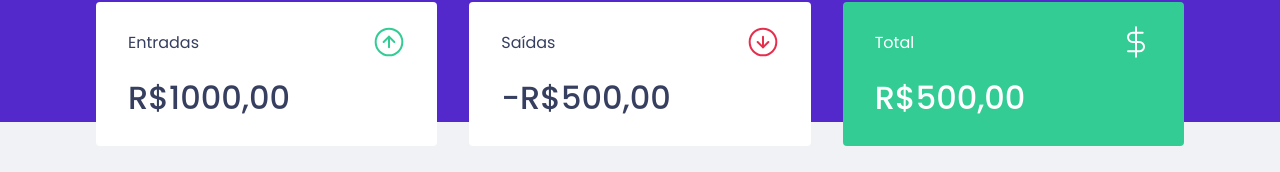
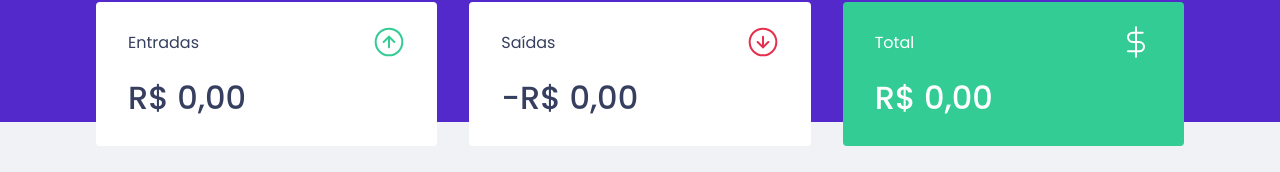
Before and after one commit to pbpeterson/dt-money, a React (Create React App) app: page / in a window 1280 px wide. Shown: the part 150-322 px from the top of the page. Built offline with nearby package versions, Linux system fonts and the light colour scheme; no server answers; what miragejs would draw is missing.

Commit message:
adicionado resumo no header

```diff
--- a/src/components/NewTransactionModal/index.tsx
+++ b/src/components/NewTransactionModal/index.tsx
@@ -1,10 +1,10 @@
-import { FormEvent, useState } from 'react'
+import { FormEvent, useContext, useState } from 'react'
 import Modal from 'react-modal'
 import closeImg from '../../assets/close.svg'
 import incomeImg from '../../assets/entrada.svg'
 import outcomeImg from '../../assets/saidas.svg'
-import { api } from '../../services/api'
 import { RadioBox, TransactionTypeContainer } from '../../styles/global'
+import { TransactionsContext } from '../TransactionsContext'
 import {Container} from './styles'
 
 interface NewTransactionModalProps{
@@ -14,19 +14,26 @@ interface NewTransactionModalProps{
 
 export default function NewTransactionModal({isOpen, onRequestClose}: NewTransactionModalProps) {
   const [title, setTitle] = useState('')
-  const [value, setValue] = useState(0)
+  const [amount, setAmount] = useState(0)
   const [category, setCategory] = useState('')
   const [type, setType] = useState('deposit')
 
-  function handleCreateNewTransaction(event: FormEvent){
+const {createTransaction} = useContext(TransactionsContext)
+
+  async function handleCreateNewTransaction(event: FormEvent){
     event.preventDefault();
-    const data = {
+
+    await createTransaction({
       title,
-      value,
+      amount,
       category,
-      type};
-
-      api.post('/transactions', data)
+      type,
+    })
+    setTitle('');
+    setAmount(0);
+    setCategory('');
+    setType('deposit');
+    onRequestClose()
   }
 
   return (
@@ -47,7 +54,7 @@ export default function NewTransactionModal({isOpen, onRequestClose}: NewTransac
         <h2>Cadastrar Transação</h2>
 
         <input placeholder='Titulo' value={title} onChange={event => setTitle(event.target.value)}/>
-        <input placeholder='valor' type='number' value={value} onChange={event => setValue(Number(event.target.value))}/>
+        <input placeholder='valor' type='number' value={amount} onChange={event => setAmount(Number(event.target.value))}/>
         <TransactionTypeContainer>
           <RadioBox
             type='button'
--- a/src/components/Summary/index.tsx
+++ b/src/components/Summary/index.tsx
@@ -6,7 +6,22 @@ import { TransactionsContext } from '../TransactionsContext';
 import { Container } from "./styles";
 
 export default function Summary() {
-  const transactions = useContext(TransactionsContext)
+  const {transactions} = useContext(TransactionsContext)
+
+  const summary = transactions.reduce((acc, transaction)=>{
+      if(transaction.type ==='deposit'){
+        acc.deposits += transaction.amount;
+        acc.total += transaction.amount
+      }else{
+        acc.withdraws += transaction.amount;
+        acc.total -= transaction.amount;
+      }
+      return acc
+  },{
+    deposits:0,
+    withdraws:0,
+    total:0,
+  })
 
   return (
     <div>
@@ -16,21 +31,34 @@ export default function Summary() {
             <p>Entradas</p>
             <img src={incomeImg} alt="" />
           </header>
-          <strong>R$1000,00</strong>
+          <strong>
+            {new Intl.NumberFormat('pt-BR',{
+                style:'currency',
+                currency:'BRL'
+              })
+              .format(summary.deposits)}</strong>
         </div>
         <div>
           <header>
             <p>Saídas</p>
             <img src={outcomeImg} alt="" />
           </header>
-          <strong>-R$500,00</strong>
+          <strong>-{new Intl.NumberFormat('pt-BR',{
+                style:'currency',
+                currency:'BRL'
+              })
+              .format(summary.withdraws)}</strong>
         </div>
         <div className='hightlight-background'>
           <header>
             <p>Total</p>
             <img src={totalImg} alt="" />
           </header>
-          <strong>R$500,00</strong>
+          <strong>{new Intl.NumberFormat('pt-BR',{
+                style:'currency',
+                currency:'BRL'
+              })
+              .format(summary.total)}</strong>
         </div>
       </Container>
     </div>
--- a/src/components/TransactionsContext.tsx
+++ b/src/components/TransactionsContext.tsx
@@ -10,11 +10,20 @@ interface Transaction {
   createAt:string
 }
 
+interface TransactionContextData{
+  transactions: Transaction[],
+  createTransaction: (transaction: NewTransaction) => Promise<void>
+}
+
+type NewTransaction = Omit<Transaction, 'id' | 'createAt'>
+
 interface TransactionsProviderProps{
   children: ReactNode
 }
 
-export const TransactionsContext = createContext<Transaction[]>([])
+export const TransactionsContext = createContext<TransactionContextData>(
+  {} as TransactionContextData
+  )
 
 export function TransactionsProvider({children}:TransactionsProviderProps){
   const [transactions, setTransactions] = useState<Transaction[]>([])
@@ -28,8 +37,22 @@ export function TransactionsProvider({children}:TransactionsProviderProps){
     request()
   },[])
 
+  async function createTransaction(NewTransaction: NewTransaction) {
+    const response = await api.post('/transactions', {
+      ...NewTransaction,
+       createAt: new Date()
+      })
+    const {transaction} = response.data
+
+    setTransactions([
+      ...transactions,
+      transaction])
+
+  };
+
+
   return (
-    <TransactionsContext.Provider value={transactions}>
+    <TransactionsContext.Provider value={{transactions, createTransaction}}>
       {children}
     </TransactionsContext.Provider>
   )
--- a/src/components/TransactionsTable/index.tsx
+++ b/src/components/TransactionsTable/index.tsx
@@ -3,7 +3,7 @@ import { TransactionsContext } from "../TransactionsContext";
 import { Container } from "./styles";
 
 export default function TransactionsTable() {
-  const transactions = useContext(TransactionsContext)
+  const {transactions} = useContext(TransactionsContext)
 
   return (
     <Container>
```
